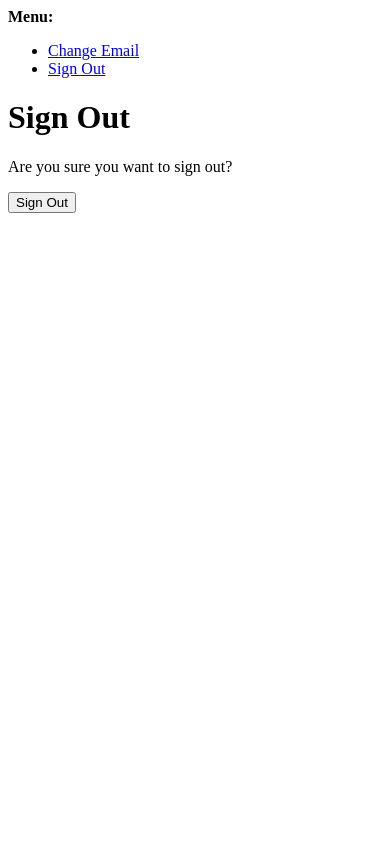
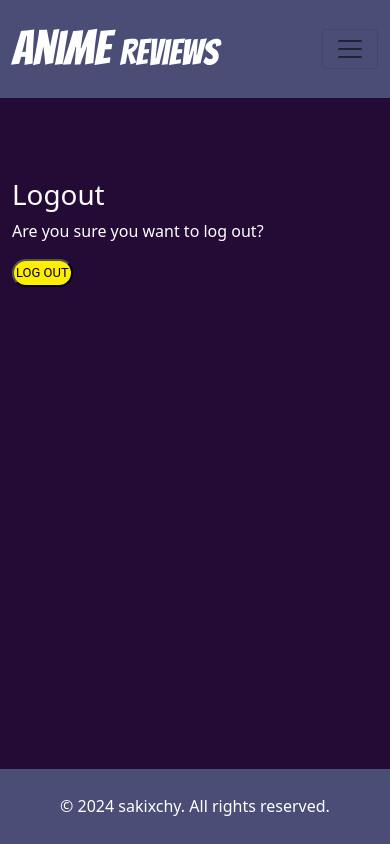
Before and after one commit to sakixchy/anime-reviews, a Django app: page /accounts/logout/ in a window 390 px wide. Run offline with Django 4.2, Linux system fonts and the light colour scheme; the visitor is signed in with stand-in values (Sample User, id 1); some libraries are stand-ins or nearby versions.

Commit message:
add create and my reviews page

```diff
--- a/anime_reviews_project/urls.py
+++ b/anime_reviews_project/urls.py
@@ -18,6 +18,7 @@ from django.contrib import admin
 from django.urls import path, include
 
 
+
 urlpatterns = [
     path('admin/', admin.site.urls),
     path("accounts/", include("allauth.urls")),
--- /dev/null
+++ b/reviews/templates/reviews/create_review.html
@@ -0,0 +1,6 @@
+{% extends 'base.html' %}
+
+
+{% block content %}
+<h1 style="color: white;">HElloo</h1>
+{% endblock %}
--- /dev/null
+++ b/reviews/templates/reviews/my_reviews.html
@@ -0,0 +1,5 @@
+{% extends 'base.html' %}
+{% block content %}
+
+<h1 style="color: white;">Helloo</h1>
+{% endblock %}
--- a/reviews/urls.py
+++ b/reviews/urls.py
@@ -4,6 +4,8 @@ from django.urls import path
 
 urlpatterns = [
     path('', views.PostList.as_view(), name='home'),
+    path('create_review/', views.create_review, name='create_review'),
+    path('my_reviews/', views.my_reviews, name='my_reviews'),
     path('<slug:slug>/', views.review_list, name='review_list'),
 
 ]
--- a/reviews/views.py
+++ b/reviews/views.py
@@ -15,3 +15,9 @@ def review_list(request, slug):
     review = get_object_or_404(Review, slug=slug)
     anime_title = review.title
     return render(request, 'reviews/review_detail.html', {'review': review,  'anime_title': anime_title})
+
+def create_review(request):
+    return render(request, 'reviews/create_review.html')
+
+def my_reviews(request):
+    return render(request, 'reviews/my_reviews.html')
--- a/templates/account/login.html
+++ b/templates/account/login.html
@@ -10,7 +10,7 @@
       <div class="col-md-6">
           <h1 class="registration text-center">{% trans "Log In" %}</h1>
           <p class="registration">{% blocktrans %}If you have not created an account yet, then please
-          <a href="{{ signup_url }}" style="color: yellow;">sign up</a> first.{% endblocktrans %}</p>
+          <a href="{{ signup_url }}" style="color: yellow;">register</a> first.{% endblocktrans %}</p>
           <form class="login" method="POST" action="{% url 'account_login' %}">
             {% csrf_token %}
             {{ form.as_p }}
@@ -20,7 +20,7 @@
             <div class="row" style="margin-bottom: 10px;">
             <a class="button" style="color: rgb(242, 242, 17);" href="{% url 'account_reset_password' %}">{% trans "Forgot Password?" %}</a>
             </div>
-            <button class="registration-button" type="submit">{% trans "Log In" %}</button>
+            <button class="registration-button" style="font-size: smaller;"type="submit">{% trans "Log In" %}</button>
           </form>
       </div>
     </div>
--- a/templates/account/logout.html
+++ b/templates/account/logout.html
@@ -1,21 +1,26 @@
-{% extends "account/base.html" %}
+{% extends "base.html" %}
 
 {% load i18n %}
 
-{% block head_title %}{% trans "Sign Out" %}{% endblock head_title %}
+{% block title %}{% trans "Logout" %}{% endblock title %}
 
 {% block content %}
-<h1>{% trans "Sign Out" %}</h1>
+<div class="container">
+  <div class="row justify-content-center">
+      <div class="col-md-6">
+        <h1 style="margin-top: 80px;"class="registration">{% trans "Logout" %}</h1>
+        <p class="registration">{% trans 'Are you sure you want to log out?' %}</p>
+        <form method="post" action="{% url 'account_logout' %}">
+          {% csrf_token %}
+          {% if redirect_field_value %}
+          <input type="hidden" name="{{ redirect_field_name }}" value="{{ redirect_field_value }}"/>
+          {% endif %}
+          <button class="registration-button" style="font-size: small;" type="submit">{% trans 'Log Out' %}</button>
+        </form>
+      </div>
+  </div>
+</div>
 
-<p>{% trans 'Are you sure you want to sign out?' %}</p>
-
-<form method="post" action="{% url 'account_logout' %}">
-  {% csrf_token %}
-  {% if redirect_field_value %}
-  <input type="hidden" name="{{ redirect_field_name }}" value="{{ redirect_field_value }}"/>
-  {% endif %}
-  <button type="submit">{% trans 'Sign Out' %}</button>
-</form>
 
 
 {% endblock content %}
--- a/templates/account/password_reset.html
+++ b/templates/account/password_reset.html
@@ -18,7 +18,7 @@
                 <form method="POST" action="{% url 'account_reset_password' %}" class="password_reset" style="color: white;">
                     {% csrf_token %}
                     {{ form.as_p }}
-                    <input class="registration-button" style="font-size: medium" type="submit" value="{% trans 'Reset My Password' %}" />
+                    <input class="registration-button" style="font-size: medium" type="submit" value="{% trans 'Reset' %}" />
                 </form>
                 <p style="color:white">{% blocktrans %}Please contact us if you have any trouble resetting your password.{% endblocktrans %}</p>
                 {% endblock content %}
--- a/templates/account/signup.html
+++ b/templates/account/signup.html
@@ -11,14 +11,14 @@
       <div class="col-md-6">
        <h1 class="registration text-center">{% trans "Register" %}</h1>
        <p class="registration">{% blocktrans %}Already have an account? Then please <a href="{{ login_url }}"
-        style="color: yellow;">sign in</a>.{% endblocktrans %}</p>
+        style="color: yellow;">log in</a>.{% endblocktrans %}</p>
        <form class="signup " style="color: white;"id="signup_form" method="post" action="{% url 'account_signup' %}">
           {% csrf_token %}
           {{ form.as_p }}
           {% if redirect_field_value %}
           <input type="hidden" name="{{ redirect_field_name }}" value="{{ redirect_field_value }}" />
           {% endif %}
-          <button class="registration-button" type="submit">{% trans "Sign Up" %} &raquo;</button>
+          <button class="registration-button" style="font-size:smaller;" type="submit">{% trans "Register" %}</button>
       </form>
   </div>
 </div>
--- a/templates/base.html
+++ b/templates/base.html
@@ -4,6 +4,8 @@
 {% url 'account_login' as login_url %}
 {% url 'account_signup' as signup_url %}
 {% url 'account_logout' as logout_url %}
+{% url 'create_review' as create_review_url %}
+{% url 'my_reviews' as my_reviews_url %}
 
 <!DOCTYPE html>
 <html lang="en">
@@ -47,17 +49,15 @@
                 <li class="nav-item">
                     <a class="nav-link text-white" href="{% url 'home' %}">Home</a>
                 </li>
-                <li class="nav-item">
-                    <a class="nav-link text-white" href="#">Create Review</a>
-                </li>
-                <li class="nav-item">
-                    <a class="nav-link text-white" href="#">My Reviews</a>
-                </li>
-                    <a class="nav-link text-white" href="#">About</a>
-                </li>
                 {% if user.is_authenticated %}
                 <li class="nav-item">
                     <a class="nav-link text-white {% if request.path == logout_url %}active{% endif %}" aria-current="page" href="{% url 'account_logout' %}">Logout</a>
+                </li>
+                <li class="nav-item">
+                    <a class="nav-link text-white" href="{% url 'create_review' %}">Create Review</a>
+                </li>
+                <li class="nav-item">
+                    <a class="nav-link text-white" href="{% url 'my_reviews' %}">My Reviews</a>
                 </li>
                 {% else %}
                 <li class="nav-item">
@@ -68,6 +68,9 @@
                     <a class="nav-link text-white {% if request.path == login_url %}active{% endif %}" aria-current="page" href="{% url 'account_login' %}">Login</a>
                 </li>
                 {% endif %}
+                <li class="nav-item">
+                    <a class="nav-link text-white" href="#">About</a>
+                </li>
             </ul>
         </div>
       </nav>
```
Also changed, not shown: 1 other file.
